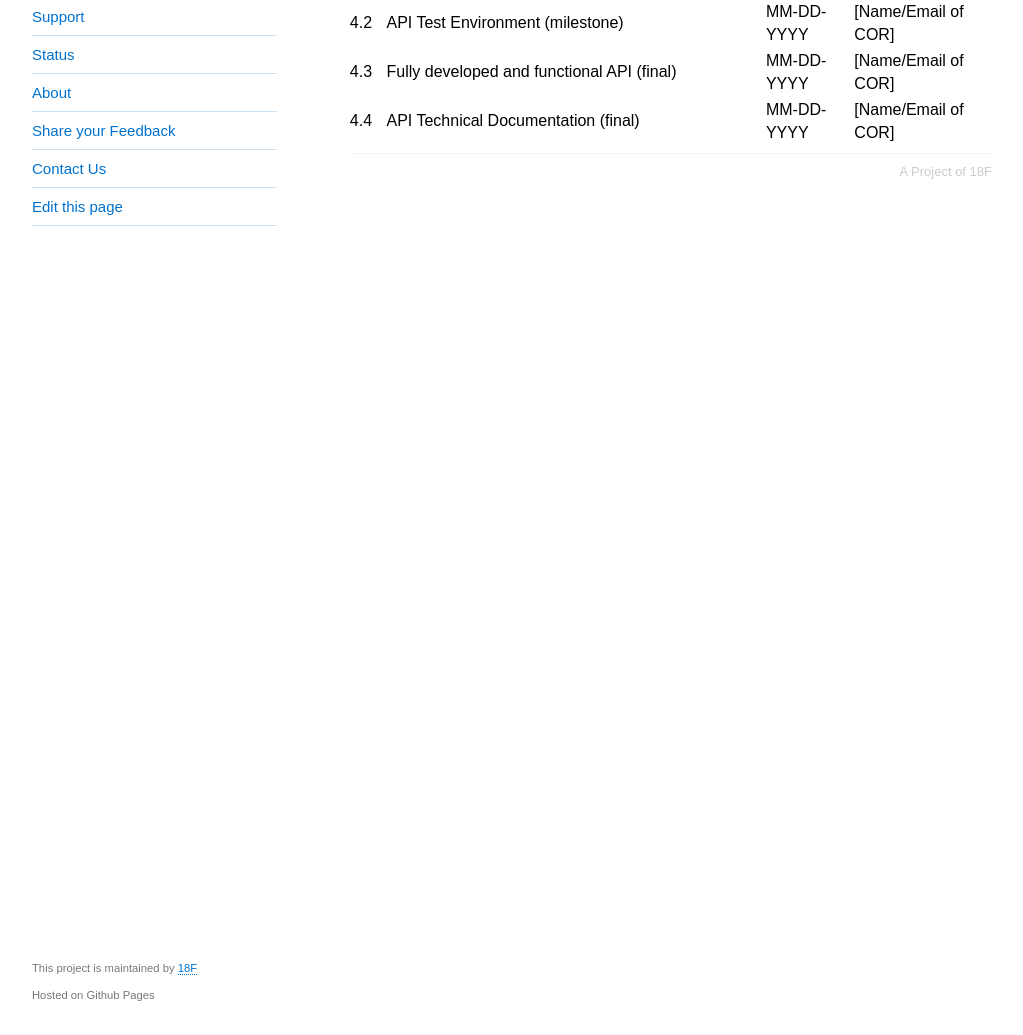
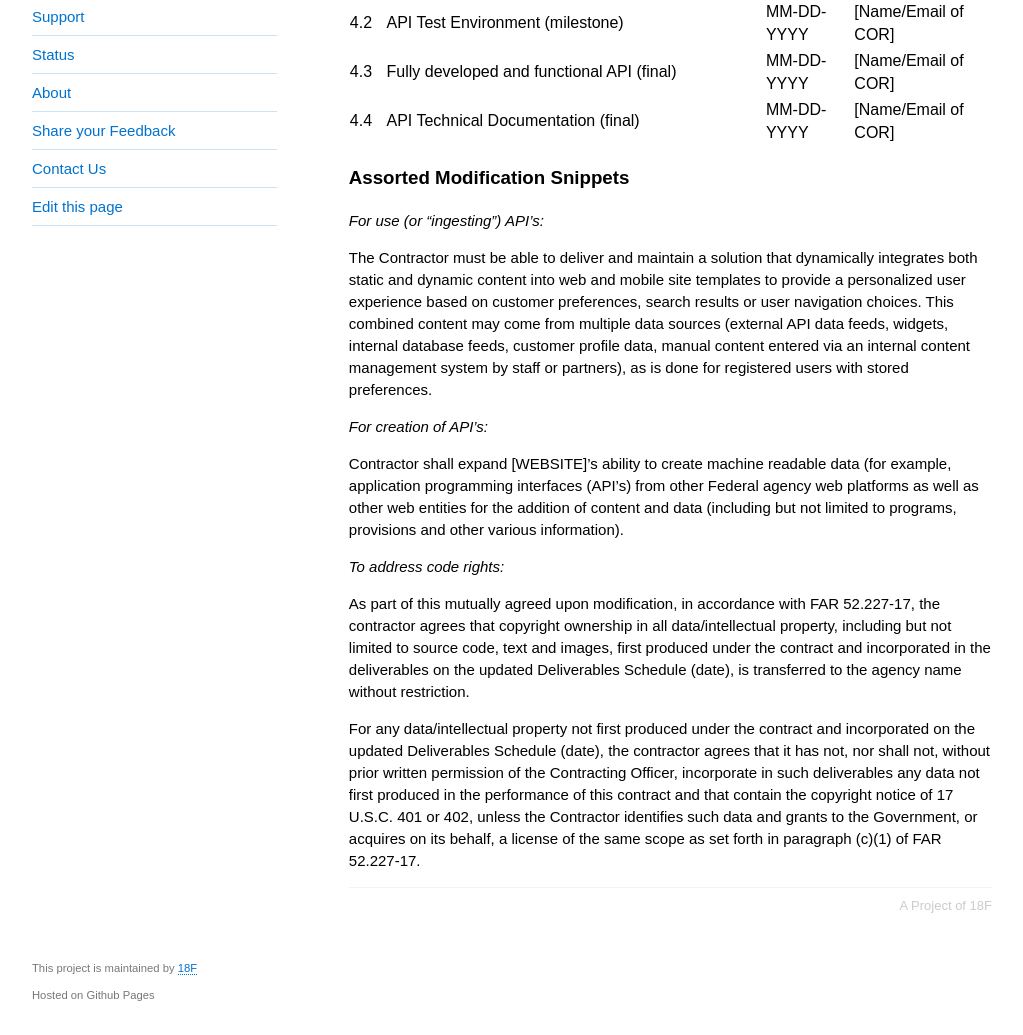
Before and after one commit to 18F/API-All-the-X, a Jekyll site: the page built from pages/procurement_language.md, in a window 1280 px wide and 1400 px high, scrolled down 5028 px. Shown: the part 365-1400 px from the top of the window, without its empty margins (128-1151 px from the left). Built offline with Jekyll 4.4.1, drawn with Linux system fonts in a browser that asks for light colours; before the commit the page ends 5695 px from its top, so only the background shows below that.

Commit message:
adding snippets

```diff
--- a/pages/procurement_language.md
+++ b/pages/procurement_language.md
@@ -155,3 +155,29 @@ The Government requests all deliverables be completed and delivered by MM-33-YYY
 | 4.2  | API Test Environment (milestone)  | MM-DD-YYYY  | [Name/Email of COR]  |
 | 4.3  | Fully developed and functional API (final)  | MM-DD-YYYY  | [Name/Email of COR]  |
 | 4.4  | API Technical Documentation (final) | MM-DD-YYYY  | [Name/Email of COR]  |
+
+
+### Assorted Modification Snippets
+
+*For use (or "ingesting") API's:*
+
+The Contractor must be able to deliver and maintain a solution that dynamically
+integrates both static and dynamic content into web and mobile site templates to provide
+a personalized user experience based on customer preferences, search results or user
+navigation choices. This combined content may come from multiple data sources
+(external API data feeds, widgets, internal database feeds, customer profile data, manual
+content entered via an internal content management system by staff or
+partners), as is done for registered users with stored preferences.
+
+*For creation of API's:*
+
+Contractor shall expand [WEBSITE]'s ability to create machine readable data (for example,
+application programming interfaces (API’s) from other Federal agency web platforms as
+well as other web entities for the addition of content and data (including but not limited to
+programs, provisions and other various information).
+
+*To address code rights:*
+
+As part of this mutually agreed upon modification, in accordance with FAR 52.227-17, the contractor agrees that copyright ownership in all data/intellectual property, including but not limited to source code, text and images, first produced under the contract and incorporated in the deliverables on the updated Deliverables Schedule (date), is transferred to the agency name without restriction.
+
+For any data/intellectual property not first produced under the contract and incorporated on the updated Deliverables Schedule (date), the contractor agrees that it has not, nor shall not, without prior written permission of the Contracting Officer, incorporate in such deliverables any data not first produced in the performance of this contract and that contain the copyright notice of 17 U.S.C. 401 or 402, unless the Contractor identifies such data and grants to the Government, or acquires on its behalf, a license of the same scope as set forth in paragraph (c)(1) of FAR 52.227-17.
```
